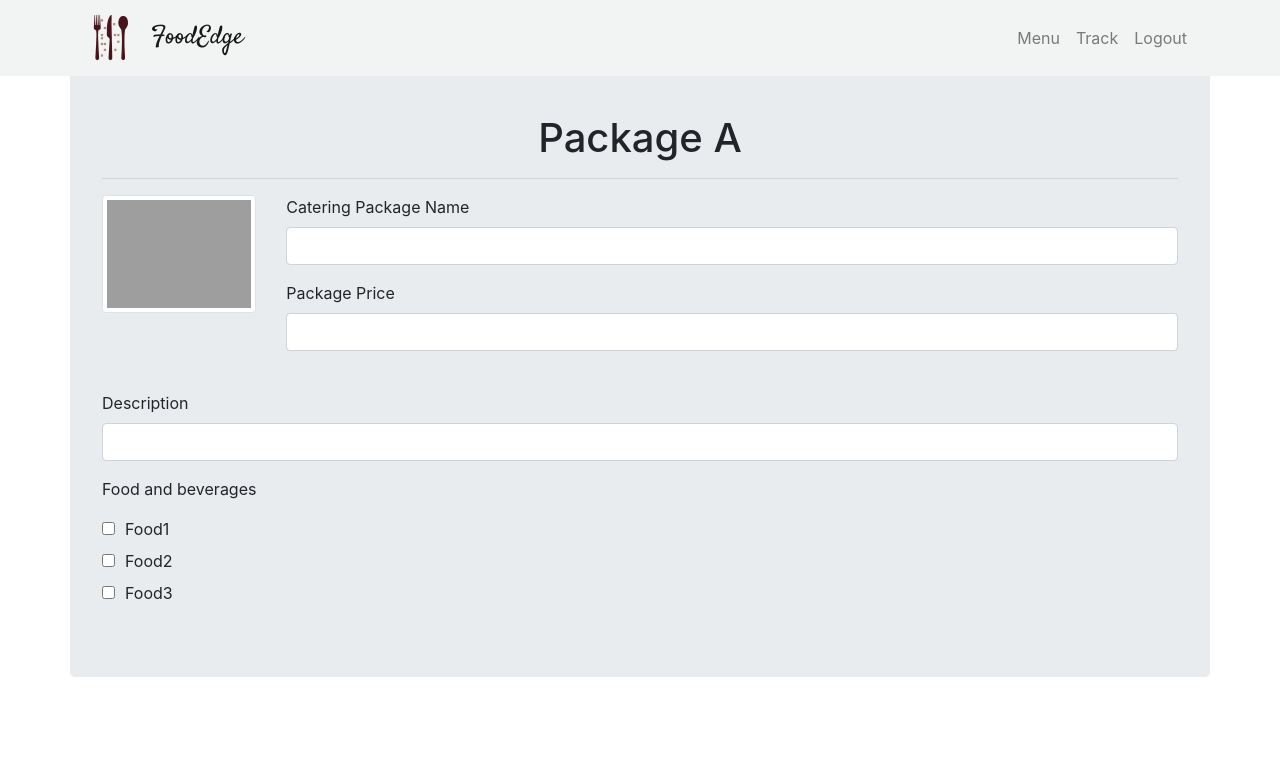
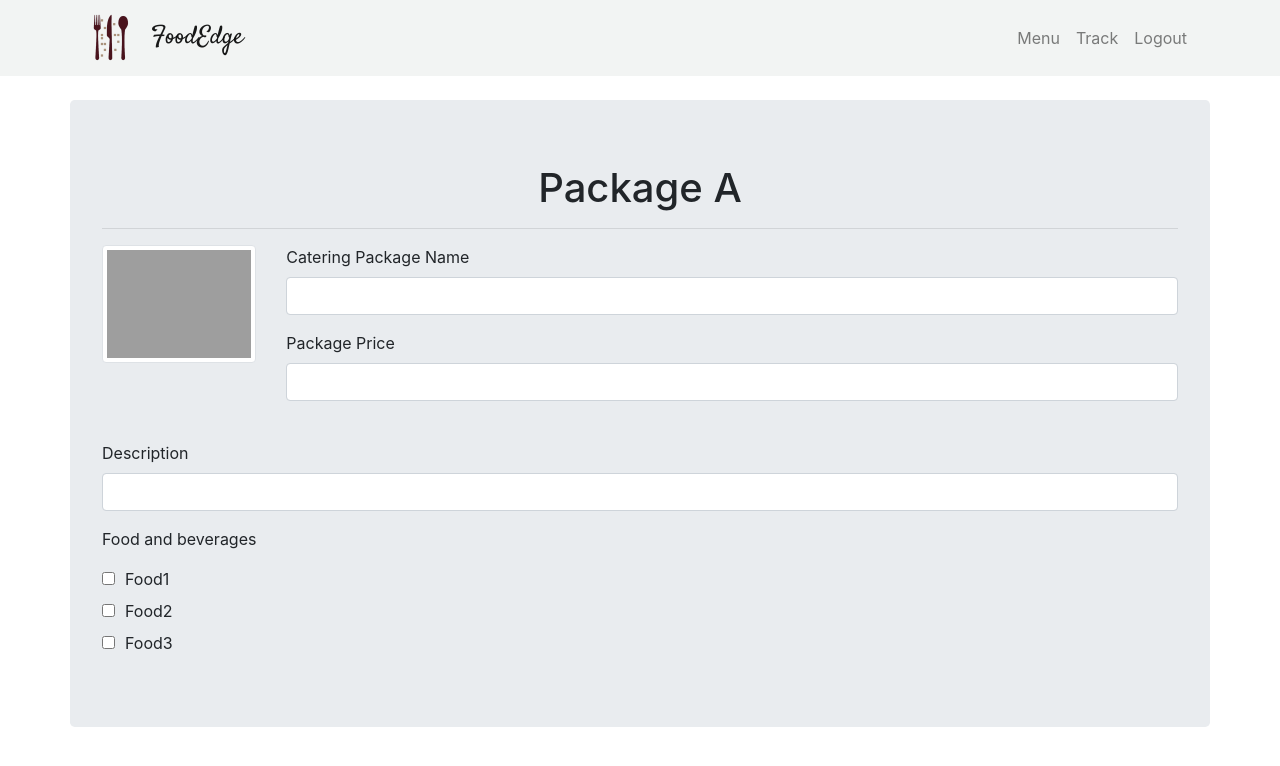
Before and after one commit to zensic/FCMS-Sprint1, a PHP site: page /OTCateringPackage2.php in a window 1280 px wide. Shown: the top 766 px of the page. Run offline with PHP 8.4, Linux system fonts and the light colour scheme; data that the repository does not hold is empty; some libraries are stand-ins or nearby versions; grey boxes are pictures that could not be loaded.

Commit message:
Update OTCateringPackage2.php

```diff
--- a/OTCateringPackage2.php
+++ b/OTCateringPackage2.php
@@ -15,7 +15,7 @@
     <?php
         include 'include/OTNavBar.php';
     ?>
-    <div class="container jumbotron" style="margin-top: 50px;">
+    <div class="container jumbotron" style="margin-top: 100px;">
         <h1 class="text-center">Package A</h1>
         <hr class="hr">
         <form>
```
